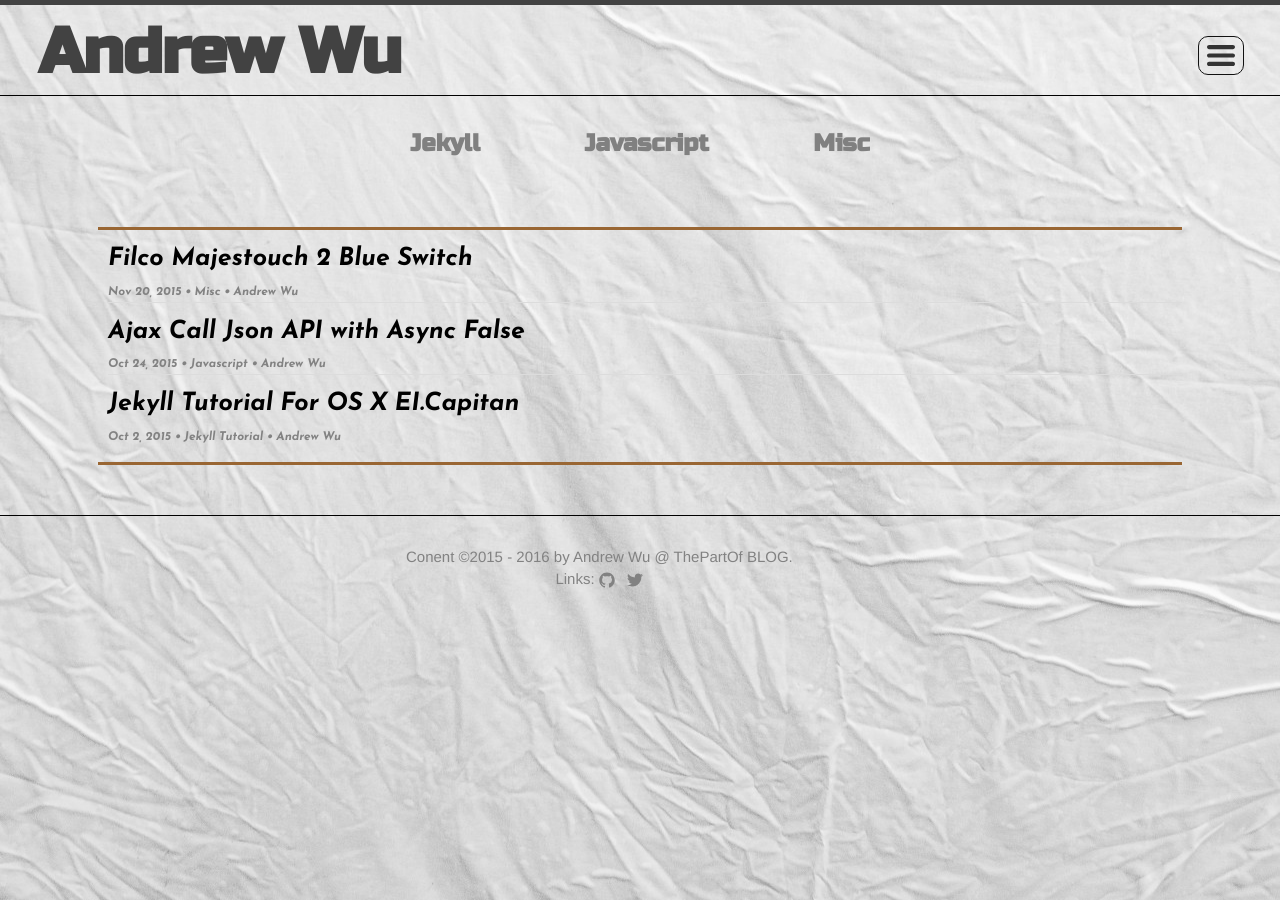
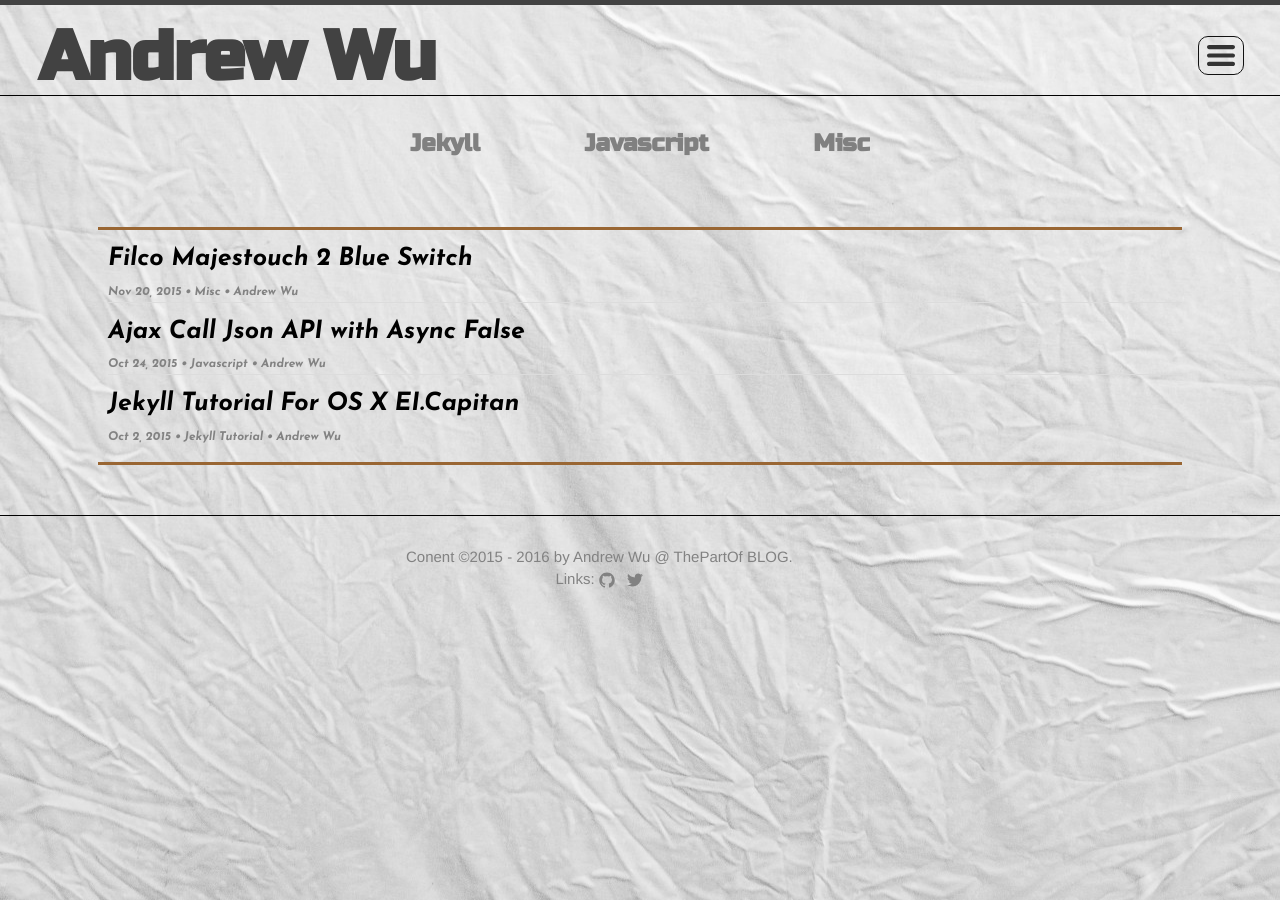
Before and after one commit to thepartof/thepartof.github.io, a Jekyll site: the page built from index.html, in a window 1280 px wide. Built offline with Jekyll 4.4.1, drawn with Linux system fonts in a browser that asks for light colours.

Commit message:
Update _layout.scss

```diff
--- a/_sass/_layout.scss
+++ b/_sass/_layout.scss
@@ -95,7 +95,7 @@
 }
 
 .site-title {
-    font-size: 5vw;
+    font-size: 70px;
     letter-spacing: -1px;
     margin-left: 3%;
     text-align: left;
```
